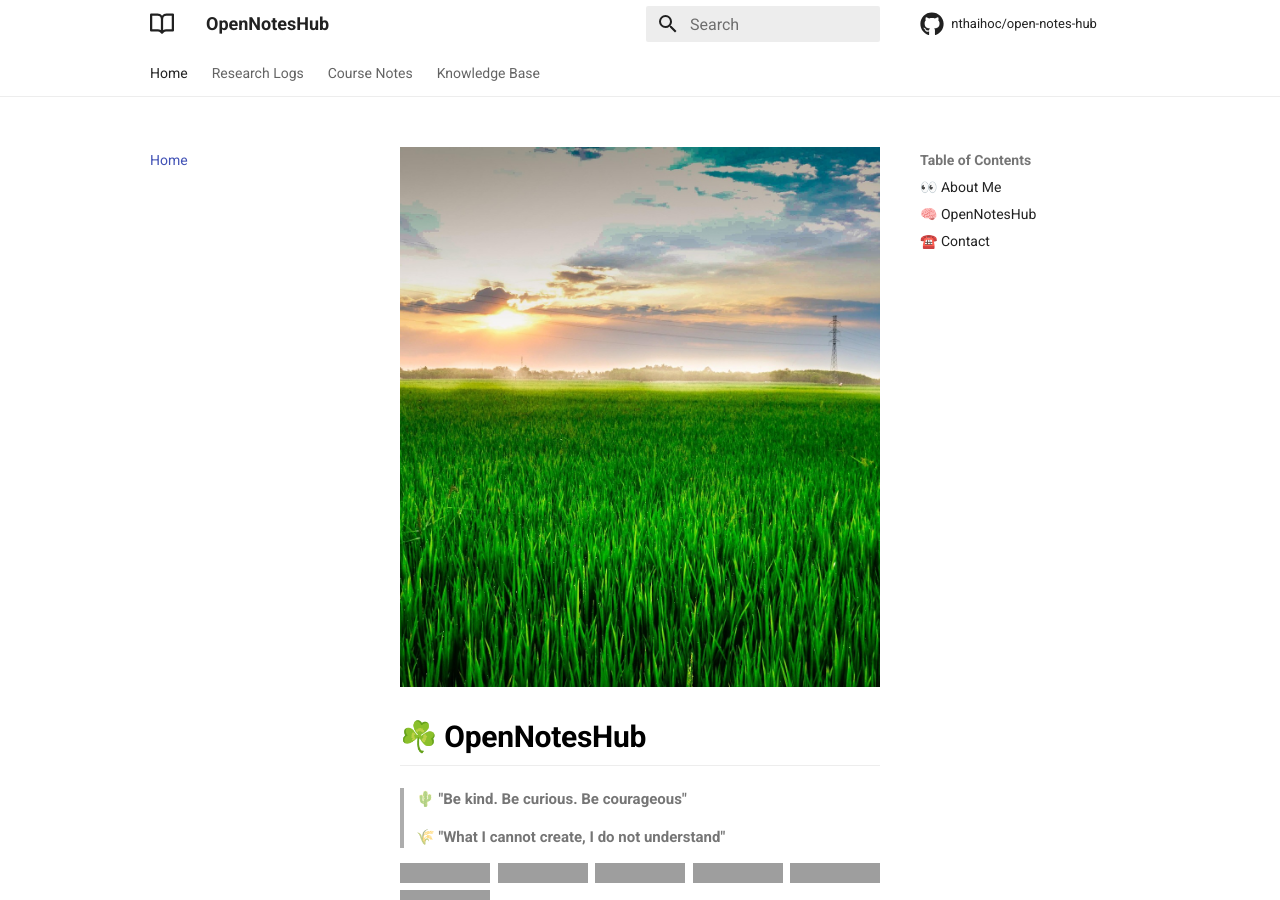
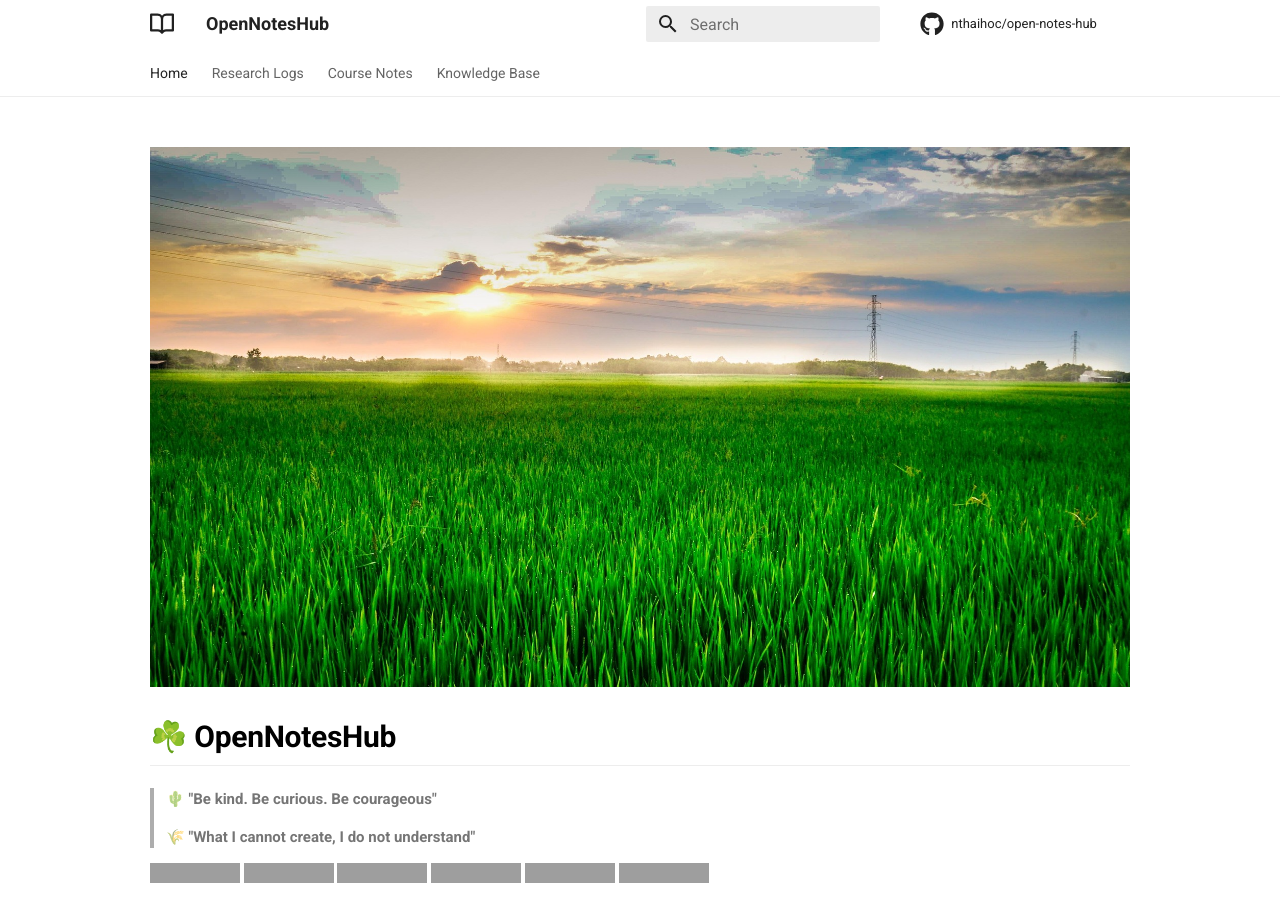
Before and after one commit to nthaihoc/open-notes-hub, an MkDocs documentation site: the page built from docs/index.md, in a window 1280 px wide and 900 px high. Built offline with MkDocs 1.6.1 and Material for MkDocs 9.7.7, drawn with Linux system fonts in a browser that asks for light colours; comment, search, counter and statistics services are not loaded; grey boxes are pictures that could not be loaded.

Commit message:
fix: hide nav and toc

```diff
--- a/docs/index.md
+++ b/docs/index.md
@@ -1,7 +1,7 @@
 ---
 hide:
-    # - navigation
-    # - toc
+    - navigation
+    - toc
 ---
 
 <div style="
```
